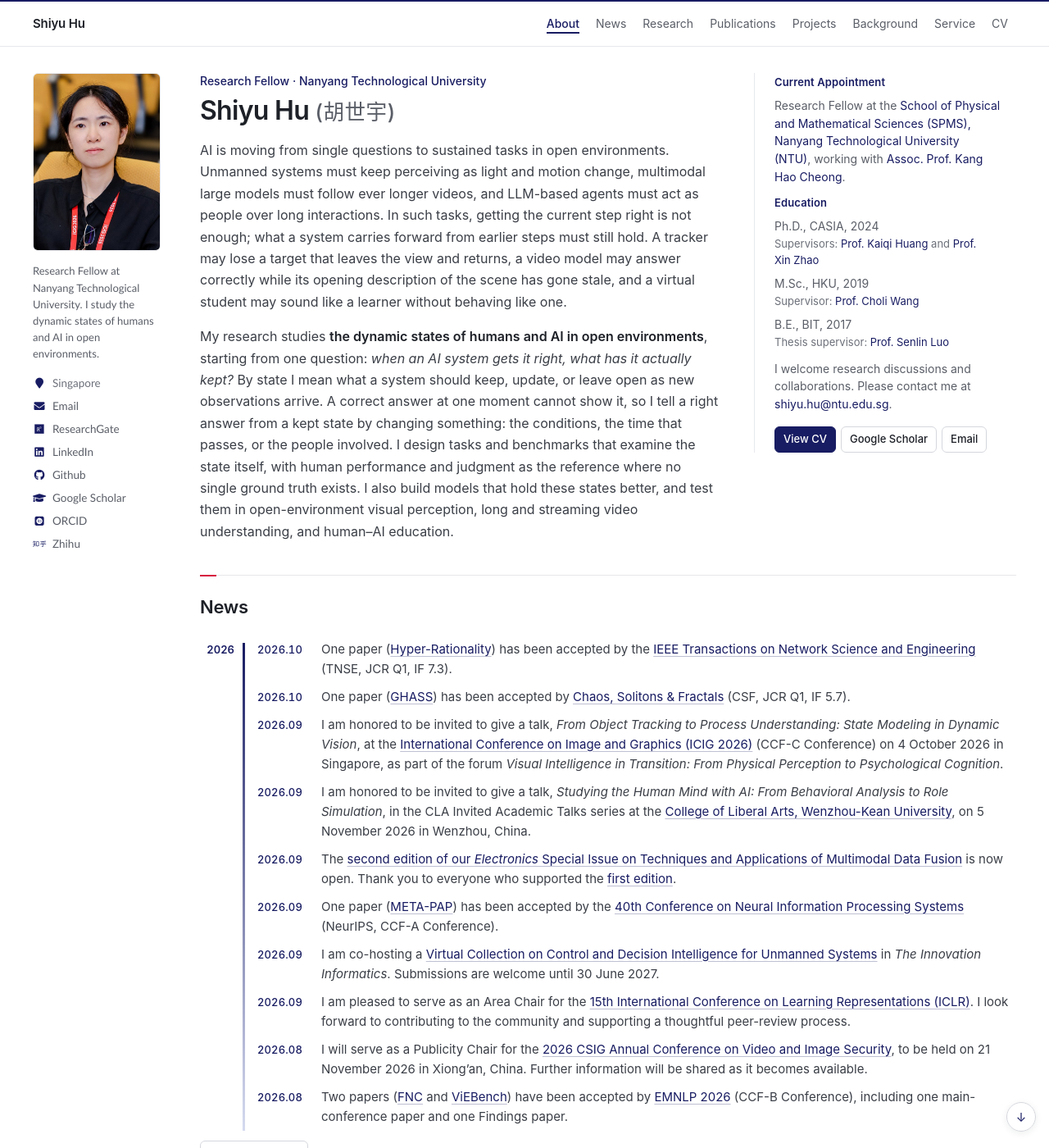
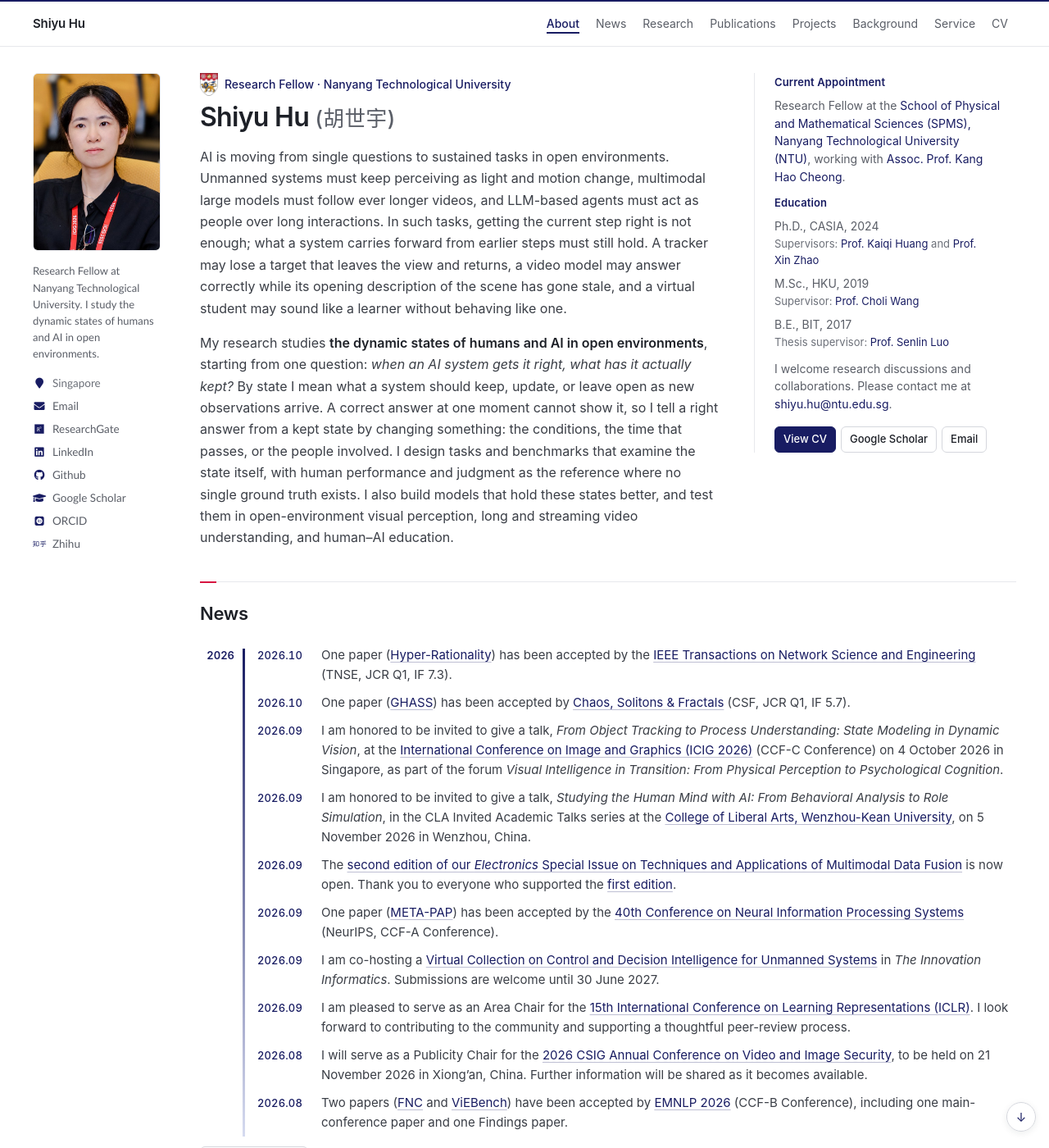
Before and after one commit to huuuuusy/huuuuusy.github.io, a Jekyll site: the page built from _pages/about.md, in a window 1280 px wide and 1400 px high. Shown: the whole window at 82% size. Built offline with Jekyll 4.4.1, drawn with Linux system fonts in a browser that asks for light colours; some web fonts are replaced.

Commit message:
Show the NTU crest before the appointment line at the top of the page
Co-Authored-By: Claude Opus 5.5 <noreply@anthropic.com>

```diff
--- a/_includes/home/content/intro.md
+++ b/_includes/home/content/intro.md
@@ -1,6 +1,6 @@
 <div class="intro-grid">
 <div class="intro-primary">
-<span class="intro-kicker">Research Fellow · Nanyang Technological University</span>
+<span class="intro-kicker"><img class="intro-kicker__logo" src="/images/ntu-crest.png" alt="NTU crest" width="22" height="28">Research Fellow · Nanyang Technological University</span>
 <h2>Shiyu Hu <span class="intro-name-zh" lang="zh-CN">(胡世宇)</span></h2>
 <p>AI is moving from single questions to sustained tasks in open environments. Unmanned systems must keep perceiving as light and motion change, multimodal large models must follow ever longer videos, and LLM-based agents must act as people over long interactions. In such tasks, getting the current step right is not enough; what a system carries forward from earlier steps must still hold. A tracker may lose a target that leaves the view and returns, a video model may answer correctly while its opening description of the scene has gone stale, and a virtual student may sound like a learner without behaving like one.</p>
 <p>My research studies <strong>the dynamic states of humans and AI in open environments</strong>, starting from one question: <em>when an AI system gets it right, what has it actually kept?</em> By state I mean what a system should keep, update, or leave open as new observations arrive. A correct answer at one moment cannot show it, so I tell a right answer from a kept state by changing something: the conditions, the time that passes, or the people involved. I design tasks and benchmarks that examine the state itself, with human performance and judgment as the reference where no single ground truth exists. I also build models that hold these states better, and test them in open-environment visual perception, long and streaming video understanding, and human–AI education.</p>
--- a/_sass/_homepage-layout.scss
+++ b/_sass/_homepage-layout.scss
@@ -440,7 +440,9 @@ p:has(> .anchor:only-child) {
 }
 
 .intro-kicker {
-    display: block;
+    display: flex;
+    align-items: center;
+    gap: var(--home-space-2);
     margin: 0 0 var(--home-space-2);
     padding: 0;
     border: 0;
@@ -513,6 +515,12 @@ p:has(> .anchor:only-child) {
 
 .intro-profile .intro-profile__contact {
     margin-top: var(--home-space-3);
+}
+
+.intro-kicker__logo {
+    flex: none;
+    width: auto;
+    height: 28px;
 }
 
 .intro-profile .intro-profile__degree + .intro-profile__degree {
```
Also changed, not shown: images/ntu-crest.png (added).
